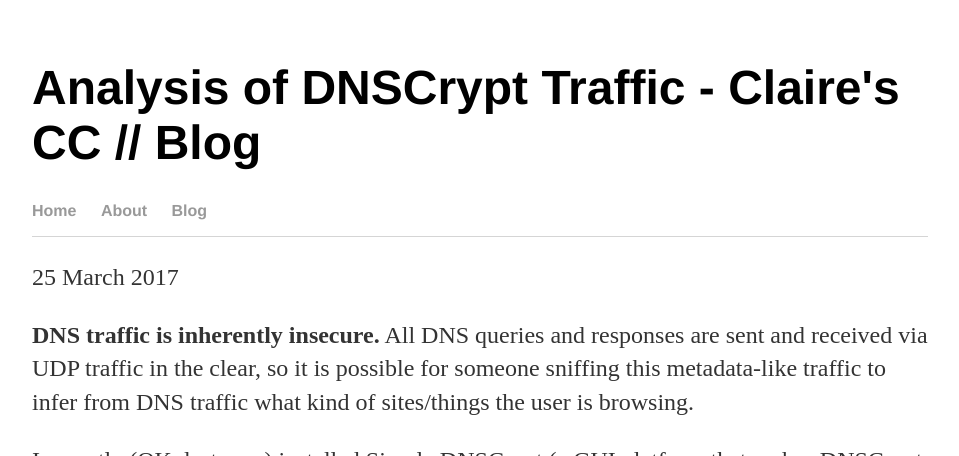
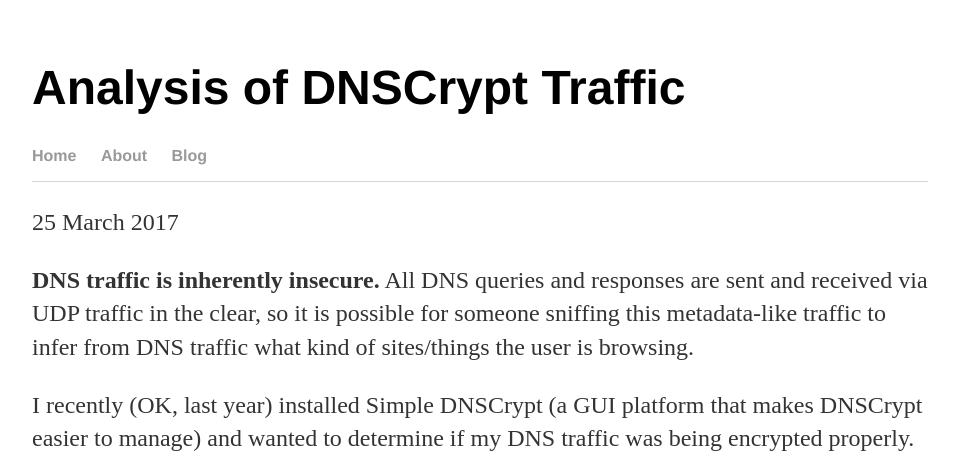
Before and after one commit to sle3man/sle3man.github.io, a Jekyll site: the page built from _posts/2017-03-25-DNSCrypt.md, in a window 1280 px wide and 900 px high, cut to the strip 0-456 px from the top of the window. Shown: the whole strip, without its empty margins (160-1119 px from the left). Built offline with Jekyll 4.4.1, drawn with Linux system fonts in a browser that asks for light colours; our own code applies the rules of GitHub Pages for plain Markdown files.

Commit message:
Update 2017-03-25-DNSCrypt.md

```diff
--- a/_posts/2017-03-25-DNSCrypt.md
+++ b/_posts/2017-03-25-DNSCrypt.md
@@ -1,6 +1,5 @@
 ---
-title: "Analysis of DNSCrypt Traffic - Claire's CC // Blog"
-post_title: Analysis of DNSCrypt Traffic
+title: "Analysis of DNSCrypt Traffic"
 date: 2017-03-25 09:46
 ---
 
```
